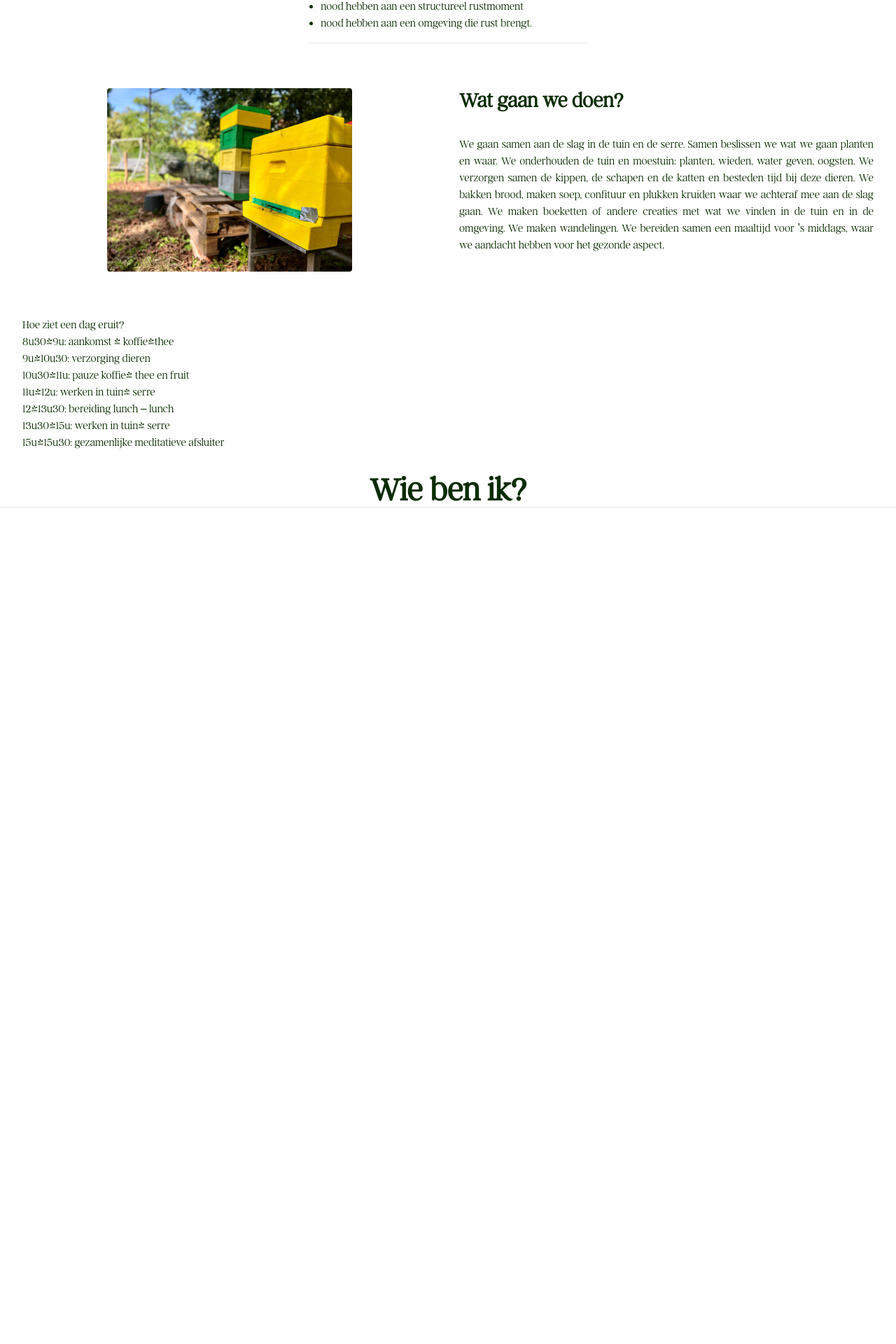
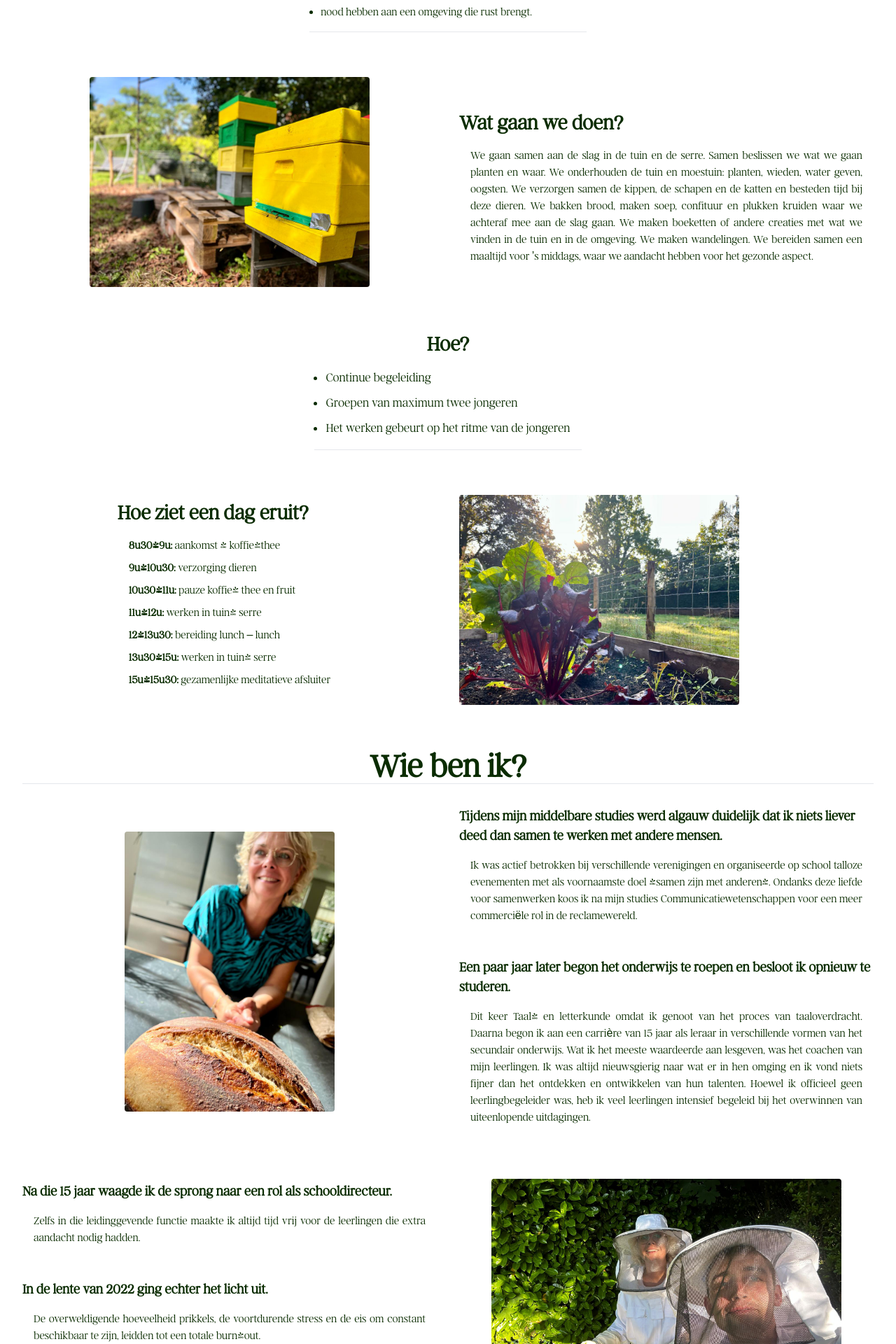
Before and after one commit to Kobe-Tjoen/catalpajongeren, a React (Vite) app in the folder vite-project/: page / in a window 1280 px wide. Shown: the part 2358-4278 px from the top of the page at 70% size. Before the commit the page ends 3115 px from the top, so only its background shows below. Built offline with nearby package versions, Linux system fonts and the light colour scheme.

Commit message:
huge update for wiebenik

```diff
--- a/vite-project/src/groenehaven.tsx
+++ b/vite-project/src/groenehaven.tsx
@@ -1,38 +1,55 @@
 import bijenkorven from "/images/groenehaven.jpg"
+import moestuin from "/images/moestuin.jpg"
 const GroeneHaven : React.FC = () =>{
     return(
         <>
-                <div id='groenehaven' className='container mx-auto p-8 dark-green m-auto argent grid md:grid-cols-2 grid-cols-1 gap-8'>
-                    <h2 className="md:text-5xl text-4xl text-center border-b mb-8 font-semibold col-span-2">Groene haven voor jongeren</h2>
-                    <div className="mb-8 mx-auto col-span-2 border-b">
+                <div id='groenehaven' className='container mx-auto p-8 dark-green m-auto argent'>
+
+                    <h2 className="md:text-5xl text-4xl text-center border-b mb-8 font-semibold">Groene haven voor jongeren</h2>
+
+                    <div className="grid grid-cols-1 md:grid-cols-2 gap-8">
+                        <div className="mb-8 mx-auto md:col-span-2 border-b">
                             <h3 className="text-3xl  font-semibold">Voor wie?</h3>
                             <p className="text-2xl">Kinderen en jongeren van 11 tot 16 jaar die:</p>
-                        <ul className="p-4 list-disc">
+                            <ul className="p-4 list-disc space-y-2">
                                 <li>dreigen of zijn uitgevallen op school</li>
                                 <li>nood hebben aan een structureel rustmoment</li>
                                 <li>nood hebben aan een omgeving die rust brengt.</li>
                             </ul>
                         </div>
-                    <img src={bijenkorven} alt="bijenkorven in de tuin" className="w-[350px] rounded m-auto mb-8"/>
-                    <div className="mx-auto">
-                        <h3 className="text-3xl font-semibold mb-8">Wat gaan we doen?</h3>
-                        <p className="text-justify">
+                        <img src={bijenkorven} alt="bijenkorven in de tuin" className="w-[400px] rounded m-auto mb-8 col-auto"/>
+
+                        <div className="m-auto">
+                            <h3 className="text-3xl font-semibold">Wat gaan we doen?</h3>
+                            <p className="text-justify p-4">
                                 We gaan samen aan de slag in de tuin en de serre. Samen beslissen we wat we gaan planten en waar. We onderhouden de tuin en moestuin: planten, wieden, water geven, oogsten.
                                 We verzorgen samen de kippen, de schapen en de katten en besteden tijd bij deze dieren.
                                 We bakken brood, maken soep, confituur en plukken kruiden waar we achteraf mee aan de slag gaan. We maken boeketten of andere creaties met wat we vinden in de tuin en in de omgeving. We maken wandelingen. We bereiden samen een maaltijd voor ’s middags, waar we aandacht hebben voor het gezonde aspect.
                             </p>
                         </div>
-                    <div>
-                        <h3>Hoe ziet een dag eruit?</h3>
-                        <ul>
-                            <li>8u30-9u: aankomst + koffie/thee</li>
-                            <li>9u-10u30: verzorging dieren</li>
-                            <li>10u30-11u: pauze koffie/ thee en fruit</li>
-                            <li>11u-12u: werken in tuin/ serre</li>
-                            <li>12-13u30: bereiding lunch – lunch</li>
-                            <li>13u30-15u: werken in tuin/ serre</li>
-                            <li>15u-15u30: gezamenlijke meditatieve afsluiter</li>
+
+                        <div className="md:col-span-2 m-auto mb-8 border-b">
+                            <h3 className="text-3xl font-semibold text-center">Hoe?</h3>
+                            <ul className="text-lg list-outside list-disc p-4 space-y-2">
+                                <li>Continue begeleiding</li>
+                                <li>Groepen van maximum twee jongeren</li>
+                                <li>Het werken gebeurt op het ritme van de jongeren</li>
                             </ul>
+                        </div>
+
+                        <div className="m-auto">
+                            <h3 className="text-3xl font-semibold">Hoe ziet een dag eruit?</h3>
+                            <ul className="p-4 space-y-2">
+                                <li><b>8u30-9u:</b> aankomst + koffie/thee</li>
+                                <li><b>9u-10u30:</b> verzorging dieren</li>
+                                <li><b>10u30-11u:</b> pauze koffie/ thee en fruit</li>
+                                <li><b>11u-12u:</b> werken in tuin/ serre</li>
+                                <li><b>12-13u30:</b> bereiding lunch – lunch</li>
+                                <li><b>13u30-15u:</b> werken in tuin/ serre</li>
+                                <li><b>15u-15u30:</b> gezamenlijke meditatieve afsluiter</li>
+                            </ul>
+                        </div>
+                        <img src={moestuin} alt="moestuin" className="rounded w-[400px]"/>
                     </div>
                 </div>
         </>
--- a/vite-project/src/header.tsx
+++ b/vite-project/src/header.tsx
@@ -27,7 +27,7 @@ const Header : React.FC = () =>{
                             <Link to="groenehaven" spy={true} smooth={true} offset={-150} duration={300} onClick={handleNav} className="cursor-pointer">Groene Haven</Link>
                         </li>
                         <li>
-                            <Link to="plaats" spy={true} smooth={true} offset={-150} duration={300} onClick={handleNav} className="cursor-pointer">Wie ben ik</Link>
+                            <Link to="marie" spy={true} smooth={true} offset={-150} duration={300} onClick={handleNav} className="cursor-pointer">Wie ben ik</Link>
                         </li>
                     </ul>
                     </nav>
--- a/vite-project/src/wiebenik.tsx
+++ b/vite-project/src/wiebenik.tsx
@@ -1,11 +1,39 @@
+import marie from "/images/marie.jpg"
+import deImker from "/images/imkermarie.jpg"
+
 const WieBenIk : React.FC = () =>{
     return(
         <>
-            <div id="marie" className="container argent dark-green m-auto">
+            <div id="marie" className="container argent dark-green m-auto p-8">
                 <h2 className="md:text-5xl text-4xl text-center border-b mb-8 font-semibold">Wie ben ik?</h2>
+                <div className="grid grid-cols-1 md:grid-cols-2 gap-8">
+                    <img src={marie} alt="foto van marie met een lekker stuk brood" className="rounded w-[300px] m-auto"/>
+                    <div className="m-auto">
+                        <h3 className="text-xl font-semibold">Tijdens mijn middelbare studies werd algauw duidelijk dat ik niets liever deed dan samen te werken met andere mensen.</h3>
+                        <p className="text-justify p-4">Ik was actief betrokken bij verschillende verenigingen en organiseerde op school talloze evenementen met als voornaamste doel 'samen zijn met anderen'. Ondanks deze liefde voor samenwerken koos ik na mijn studies Communicatiewetenschappen voor een meer commerciële rol in de reclamewereld.</p>
+
+                        <h3 className="text-xl font-semibold mt-8">Een paar jaar later begon het onderwijs te roepen en besloot ik opnieuw te studeren.</h3>
+                        <p className="text-justify p-4">Dit keer Taal- en letterkunde omdat ik genoot van het proces van taaloverdracht. Daarna begon ik aan een carrière van 15 jaar als leraar in verschillende vormen van het secundair onderwijs. Wat ik het meeste waardeerde aan lesgeven, was het coachen van mijn leerlingen. Ik was altijd nieuwsgierig naar wat er in hen omging en ik vond niets fijner dan het ontdekken en ontwikkelen van hun talenten. Hoewel ik officieel geen leerlingbegeleider was, heb ik veel leerlingen intensief begeleid bij het overwinnen van uiteenlopende uitdagingen.</p>
+                    </div>
+                    <div className="m-auto">
+                        <h3 className="text-xl font-semibold mt-8">Na die 15 jaar waagde ik de sprong naar een rol als schooldirecteur.</h3>
+                        <p className="text-justify p-4">Zelfs in die leidinggevende functie maakte ik altijd tijd vrij voor de leerlingen die extra aandacht nodig hadden.</p>
+
+                        <h3 className="text-xl font-semibold mt-8">In de lente van 2022 ging echter het licht uit.</h3>
+                        <p className="text-justify p-4">De overweldigende hoeveelheid prikkels, de voortdurende stress en de eis om constant beschikbaar te zijn, leidden tot een totale burn-out.</p>
+                        <p className="text-justify p-4">Tijdens mijn genezingsproces werd me al snel duidelijk dat mijn passie voor het begeleiden van jongeren onverminderd was. Ik besef nu dat mijn kracht ligt in het verbinding maken met jonge mensen, naar hun behoeften te luisteren en hen te helpen ontdekken wie ze werkelijk zijn, wat ze nodig hebben, hoe ze innerlijke rust kunnen vinden en hoe ze hun talenten kunnen ontplooien.</p>
+                    </div>
+                    <img src={deImker} alt="marie en man bij de bijenkorf" className="rounded w-[500px] m-auto" />
+                </div>
             </div>
         </>
     )
 }
 
+// Tijdens mijn middelbare studies werd algauw duidelijk dat ik niets liever deed dan samen te werken met andere mensen. Ik was actief betrokken bij verschillende verenigingen en organiseerde op school talloze evenementen met als voornaamste doel 'samen zijn met anderen'. Ondanks deze liefde voor samenwerken koos ik na mijn studies Communicatiewetenschappen voor een meer commerciële rol in de reclamewereld.
+// Een paar jaar later begon het onderwijs te roepen en besloot ik opnieuw te studeren, dit keer Taal- en letterkunde omdat ik genoot van het proces van taaloverdracht. Daarna begon ik aan een carrière van 15 jaar als leraar in verschillende vormen van het secundair onderwijs. Wat ik het meeste waardeerde aan lesgeven, was het coachen van mijn leerlingen. Ik was altijd nieuwsgierig naar wat er in hen omging en ik vond niets fijner dan het ontdekken en ontwikkelen van hun talenten. Hoewel ik officieel geen leerlingbegeleider was, heb ik veel leerlingen intensief begeleid bij het overwinnen van uiteenlopende uitdagingen.
+//Na die 15 jaar waagde ik de sprong naar een rol als schooldirecteur. Zelfs in die leidinggevende functie maakte ik altijd tijd vrij voor de leerlingen die extra aandacht nodig hadden.
+//In de lente van 2022 ging echter het licht uit. De overweldigende hoeveelheid prikkels, de voortdurende stress en de eis om constant beschikbaar te zijn, leidden tot een totale burn-out.
+
+
 export default WieBenIk;
```
Also changed, not shown: vite-project/public/images/imkermarie.jpg (added), vite-project/public/images/marie.jpg (added). Lines whose indentation alone changed are shown as unchanged.
